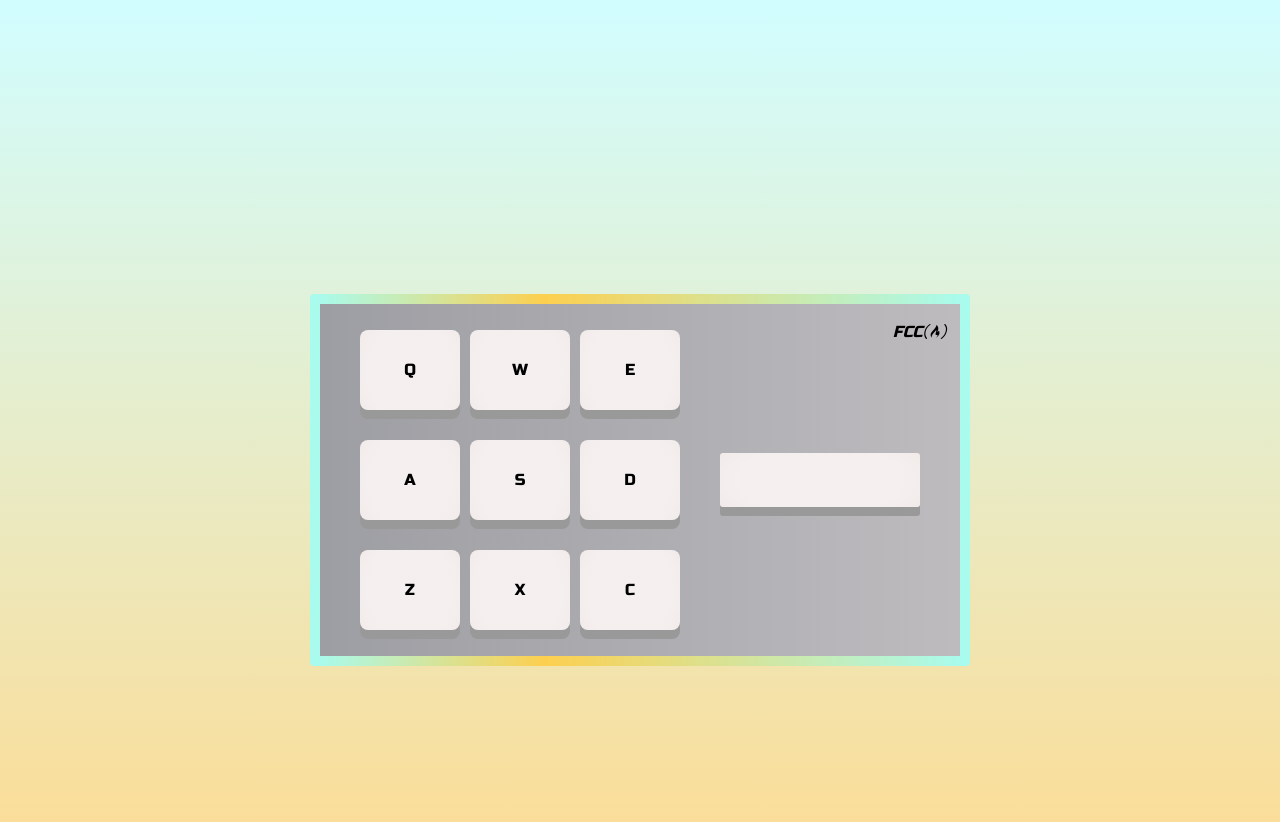
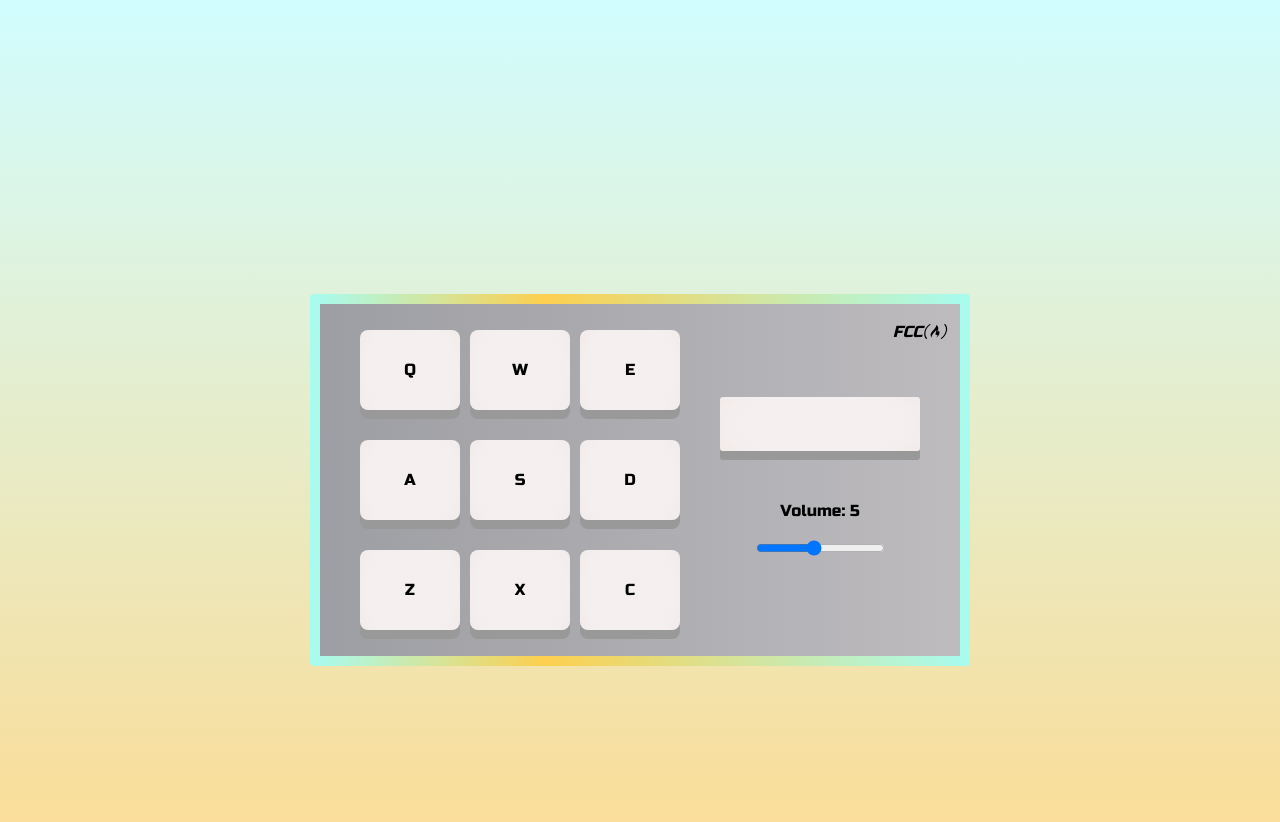
Before and after one commit to ClementMadiot/fcc_drum_machine_react, a React (Vite) app: page / in a window 1280 px wide. Shown: the top 822 px of the page. Built offline with nearby package versions, Linux system fonts and the light colour scheme.

Commit message:
add control-volume

```diff
--- a/src/App.jsx
+++ b/src/App.jsx
@@ -1,31 +1,46 @@
+import { useEffect, useState } from "react";
 import audioData from "./data/drumAudio";
 import "./style/App.scss";
 
 function App() {
-  const audio = new Audio();
+  const [volume, setVolume] = useState(5);
 
   const drumMachine = (event) => {
     try {
       const drumKeyCode = audioData.find(
         (item) => item.key === event.key || item.key === event.target.innerText
       );
-      displayCurrentDrum(drumKeyCode.title);
+      if (!drumKeyCode) {
+        return;
+      }
+
+      updateDisplay(drumKeyCode.id);
       playNote(drumKeyCode);
     } catch (error) {
       console.log(error);
     }
   };
 
-  const displayCurrentDrum = (item) => {
+  const updateDisplay = (item) => {
     const display = document.getElementById("display");
-    display.textContent = item ? item : "";
+    if (display) {
+      display.textContent = item ? item : "";
+    } else {
+      console.warn("Display element not found")
+    }
+  };
+
+  const adjustVolume = (e) => {
+    setVolume(e.target.value);
   };
 
   const playNote = (item) => {
+
+    const audio = new Audio();
     audio.src = item.src;
-    audio.currentTime = 0;
+    audio.volume = volume / 10; // Normalize volume to 0-1 range
+    audio.currentTime = 0; // Reset playback position
     audio.play();
-    console.log(audio);
   };
 
   const keyDown = (event) => {
@@ -37,7 +52,7 @@ function App() {
         console.log(
           `key press: ${event.key.toUpperCase()} | key pad: ${currentKey.key}`
         );
-        displayCurrentDrum(currentKey.title);
+        updateDisplay(currentKey.id);
         playNote(currentKey);
       } else {
         console.log(`No matching key found "${event.key.toUpperCase()}"`);
@@ -46,21 +61,26 @@ function App() {
       console.log(error);
     }
   };
-
-  document.addEventListener("keydown", keyDown);
+  useEffect(() => {
+    document.addEventListener("keydown", keyDown);
+    return () => {
+      document.removeEventListener("keydown", keyDown);
+    };
+  });
 
   return (
     <main>
       <div id="drum-machine">
-        {audioData.map((item, index) => (
+        {audioData.map((item) => (
           <div
-            key={index}
+            key={item.id}
             className="drum-pad"
             id={item.id}
             onClick={(e) => drumMachine(e)}
+
           >
             {item.key}
-            <audio className="clip" id={item.key} src={item.src}></audio>
+            <audio id={item.key} src={item.src} className="clip" />
           </div>
         ))}
       </div>
@@ -70,6 +90,21 @@ function App() {
       </div>
       <div id="pad">
         <div id="display">&nbsp;</div>
+        <div className="control-volume">
+          <label htmlFor="volume" className="form-label">
+            Volume: {volume}
+          </label>
+          <input
+            type="range"
+            className="form-range"
+            min="1"
+            max="10"
+            step="0.5"
+            id="volume"
+            value={volume}
+            onChange={adjustVolume}
+          />
+        </div>
       </div>
     </main>
   );
--- a/src/data/drumAudio.js
+++ b/src/data/drumAudio.js
@@ -1,55 +1,46 @@
 const audioData = [
   {
-    id: 0,
-    title: "heater1",
+    id: "heater-1",
     key: "Q",
     src: "https://cdn.freecodecamp.org/testable-projects-fcc/audio/Heater-1.mp3"
   },
   {
-    id: 1,
-    title: "heater2",
+    id: "heater-2",
     key: "W",
     src: "https://cdn.freecodecamp.org/testable-projects-fcc/audio/Heater-2.mp3"
   },
   {
-    id: 2,
-    title: "heater3",
+    id: "heater-3",
     key: "E",
     src: "https://cdn.freecodecamp.org/testable-projects-fcc/audio/Heater-3.mp3"
   },
   {
-    id: 3,
-    title: "heater4",
+    id: "heater-4",
     key: "A",
     src: "https://cdn.freecodecamp.org/testable-projects-fcc/audio/Heater-4_1.mp3"
   },
   {
-    id: 4,
-    title: "clap",
+    id: "clap",
     key: "S",
     src: "https://cdn.freecodecamp.org/testable-projects-fcc/audio/Heater-6.mp3"
   },
   {
-    id: 5,
-    title: "openHH",
+    id: "open-HH",
     key: "D",
     src: "https://cdn.freecodecamp.org/testable-projects-fcc/audio/Dsc_Oh.mp3"
   },
   {
-    id: 6,
-    title: "kickHat",
+    id: "kick-Hat",
     key: "Z",
     src: "https://cdn.freecodecamp.org/testable-projects-fcc/audio/Kick_n_Hat.mp3"
   },
   {
-    id: 7,
-    title: "kick",
+    id: "kick",
     key: "X",
     src: "https://cdn.freecodecamp.org/testable-projects-fcc/audio/RP4_KICK_1.mp3"
   },
   {
-    id: 8,
-    title: "closedHH",
+    id: "closed-HH",
     key: "C",
     src: "https://cdn.freecodecamp.org/testable-projects-fcc/audio/Cev_H2.mp3"
   }
--- a/src/style/App.scss
+++ b/src/style/App.scss
@@ -123,9 +123,14 @@ main {
   }
 }
 #pad {
-  display: flex;
-  justify-content: center;
+  @include flex(center, center);
+  flex-direction: column;
+  gap: 2rem;
 
+.form-label {
+  @include flex(center, center);
+  margin: 1rem 0;
+}
   #display {
     @include content(3px);
     width: 200px;
```
